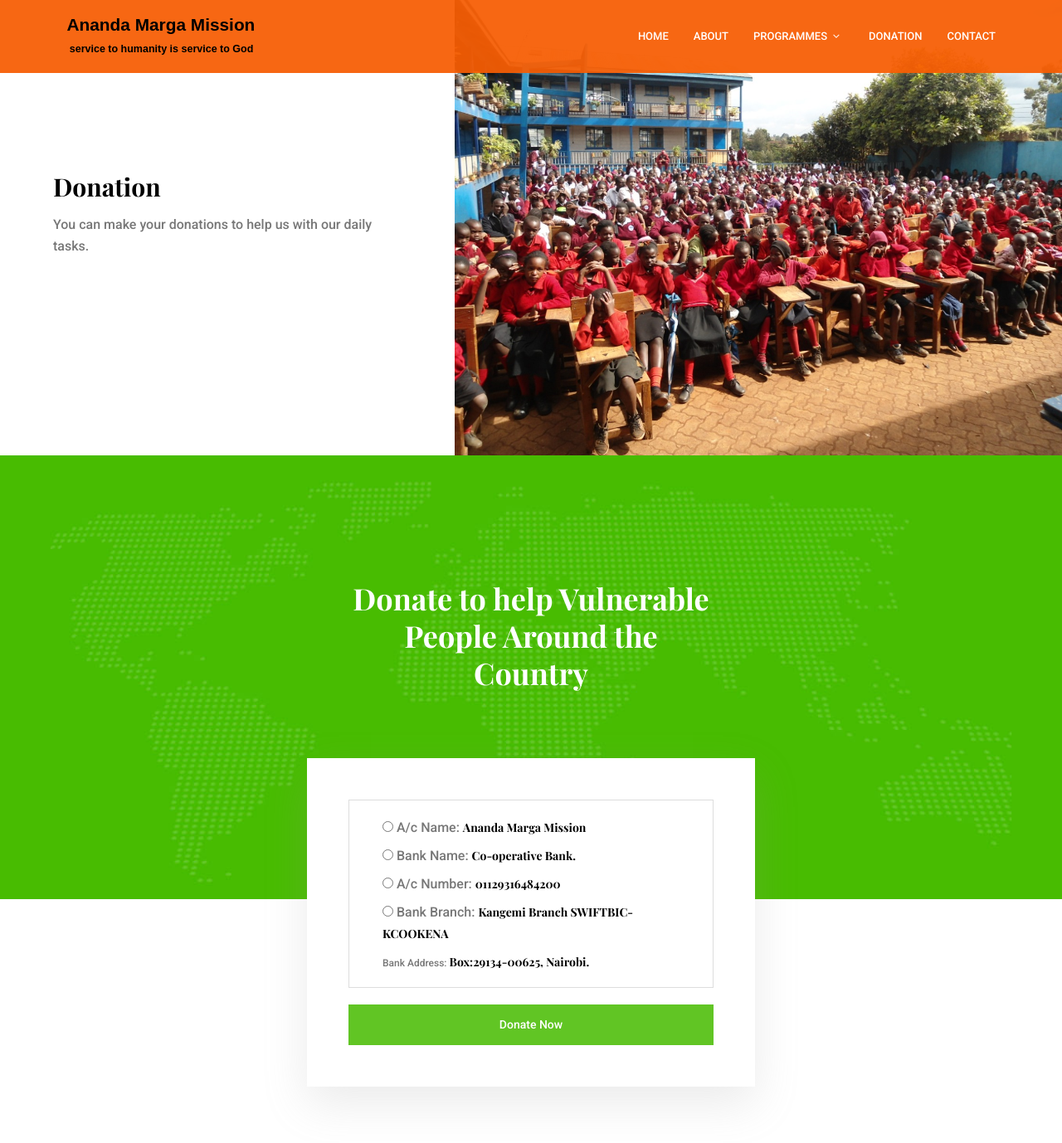
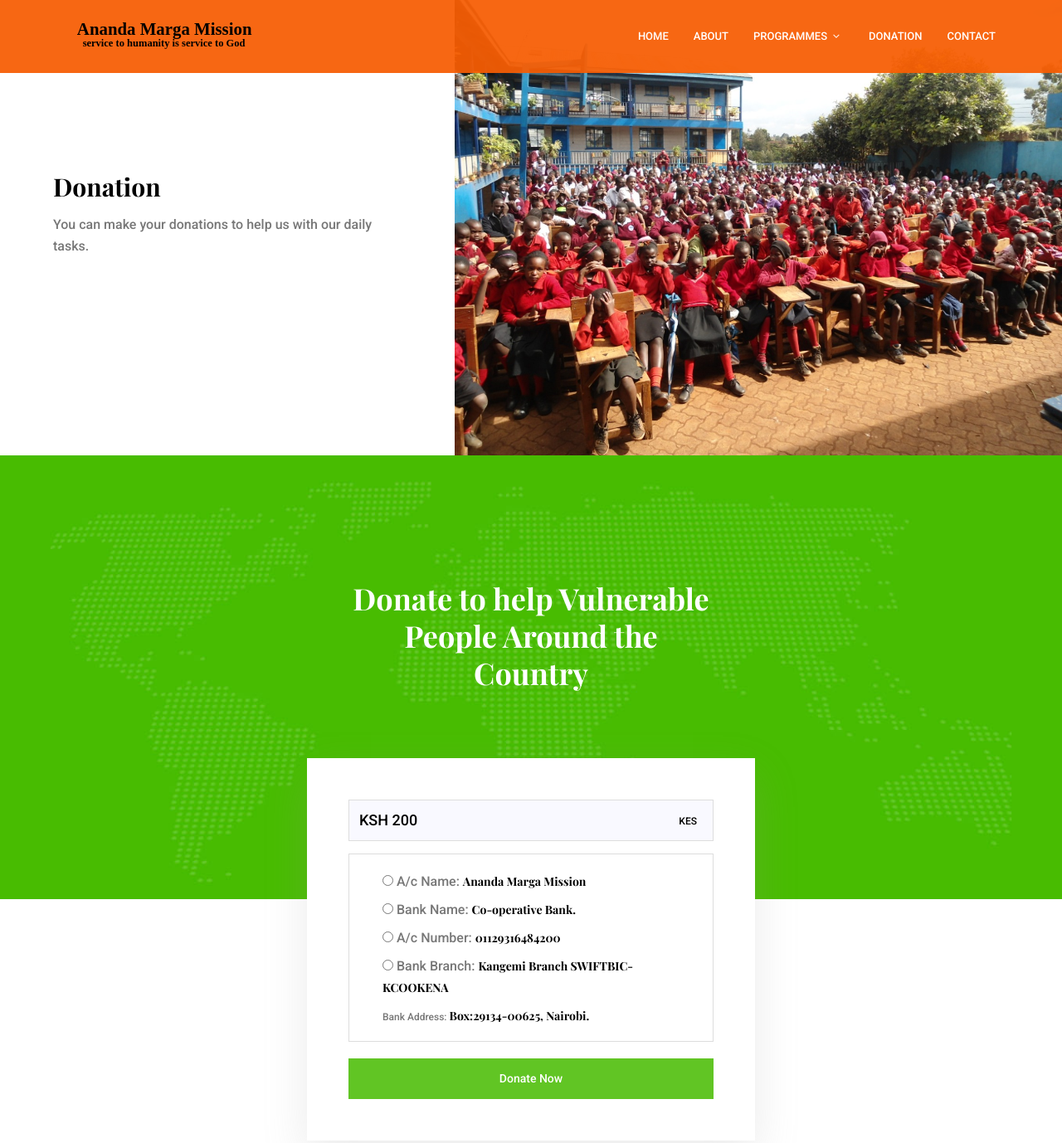
Before and after one commit to kelvinkipruto/ananda, a plain HTML site: page donation.html in a window 1280 px wide. Shown: the top 1378 px of the page at 83% size. Drawn offline with nearby package versions, Linux system fonts and the light colour scheme; some packages are replaced by stand-ins of ours.

Commit message:
changgges

```diff
--- a/donation.html
+++ b/donation.html
@@ -40,7 +40,7 @@
 		<div class="container">
 			<div class="row align-items-center justify-content-between d-flex">
 				<div id="logo">
-					<a href="index.html"><img src="img/Ananda8.svg" alt="" title="" /></a>
+					<a href="index.html"><img src="img/Ananda9.svg" alt="" title="" /></a>
 				</div>
 				<nav id="nav-menu-container">
 					<ul class="nav-menu">
@@ -104,13 +104,13 @@
 				<div class="col-lg-6 col-md-10 col-sm-12">
 					<div class="donation-box">
 						<form action="">
-							<!-- <div class="donation-input">
+							<div class="donation-input">
 								<div class="form-group">
 									<input type="text" placeholder="KSH 200" onfocus="this.placeholder = ''"
 										onblur="this.placeholder = 'KES 2000'" class="form-control">
 									<span class="fs-14">KES</span>
 								</div>
-							</div> -->
+							</div>
 
 							<div class="row">
 								<!-- <div class="col-lg-6 col-md-6">
```
Also changed, not shown: about.html (+1 -1 lines), childrens.html (+1 -1 lines), contact.html (+1 -1 lines), food.html (+1 -1 lines), health.html (+1 -1 lines), index.html (+1 -1 lines), mission.html (+1 -1 lines), programmes.html (+1 -1 lines), img/Ananda9.svg (added).
